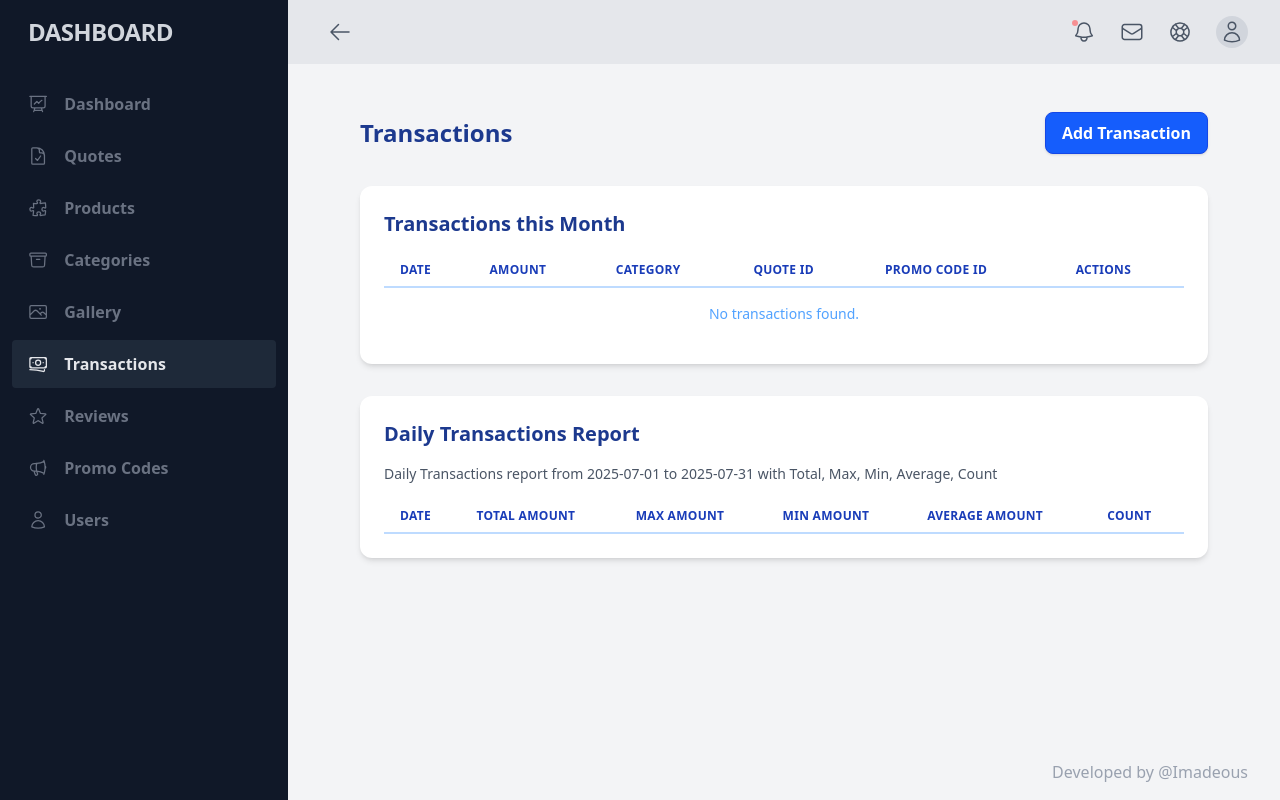
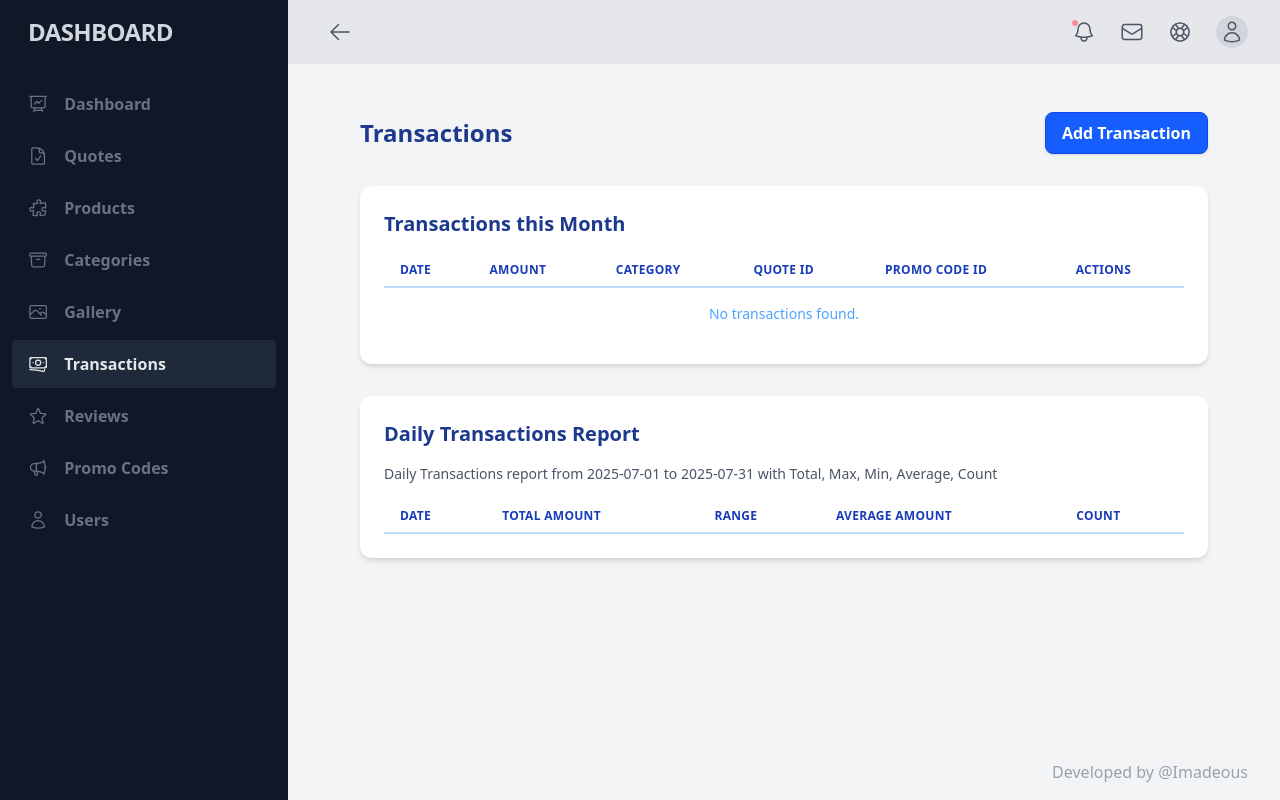
Before and after one commit to imadeous/verbose-adventure, a PHP site: page /admin/transactions in a window 1280 px wide. Run offline with PHP 8.4, Linux system fonts and the light colour scheme; the visitor is signed in with stand-in values (Sample User, id 1); tables that the repository leaves empty or names only in its code hold one stand-in row (values such as "Sample post"); lists and menus that the app fills with data are empty; some libraries are stand-ins or nearby versions.

Commit message:
Added ReportBuilder

```diff
--- a/App/Views/admin/transactions/index.view.php
+++ b/App/Views/admin/transactions/index.view.php
@@ -57,8 +57,7 @@
                     <tr>
                         <th class="px-4 py-2 text-left text-xs font-bold text-blue-800 uppercase tracking-wide border-b-2 border-blue-200">Date</th>
                         <th class="px-4 py-2 text-left text-xs font-bold text-blue-800 uppercase tracking-wide border-b-2 border-blue-200">Total Amount</th>
-                        <th class="px-4 py-2 text-left text-xs font-bold text-blue-800 uppercase tracking-wide border-b-2 border-blue-200">Max Amount</th>
-                        <th class="px-4 py-2 text-left text-xs font-bold text-blue-800 uppercase tracking-wide border-b-2 border-blue-200">Min Amount</th>
+                        <th class="px-4 py-2 text-left text-xs font-bold text-blue-800 uppercase tracking-wide border-b-2 border-blue-200">Range</th>
                         <th class="px-4 py-2 text-left text-xs font-bold text-blue-800 uppercase tracking-wide border-b-2 border-blue-200">Average Amount</th>
                         <th class="px-4 py-2 text-left text-xs font-bold text-blue-800 uppercase tracking-wide border-b-2 border-blue-200">Count</th>
                     </tr>
@@ -68,8 +67,7 @@
                         <tr class="border-t border-blue-100 hover:bg-blue-50 transition">
                             <td class="px-4 py-2"><?= htmlspecialchars(date('d M', strtotime($day['period_day']))) ?></td>
                             <td class="px-4 py-2"><?= number_format($day['Total'] ?? 0, 2) ?></td>
-                            <td class="px-4 py-2"><?= number_format($day['Max'] ?? 0, 2) ?></td>
-                            <td class="px-4 py-2"><?= number_format($day['Min'] ?? 0, 2) ?></td>
+                            <td class="px-4 py-2"><?= number_format($day['Max'] ?? 0, 2) ?> - <?= number_format($day['Min'] ?? 0, 2) ?></td>
                             <td class="px-4 py-2"><?= number_format($day['Average'] ?? 0, 2) ?></td>
                             <td class="px-4 py-2"><?= htmlspecialchars($day['Count'] ?? '0') ?></td>
                         </tr>
```
